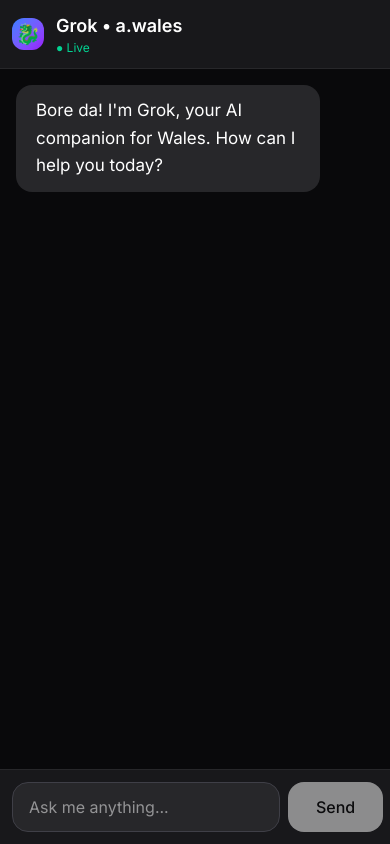
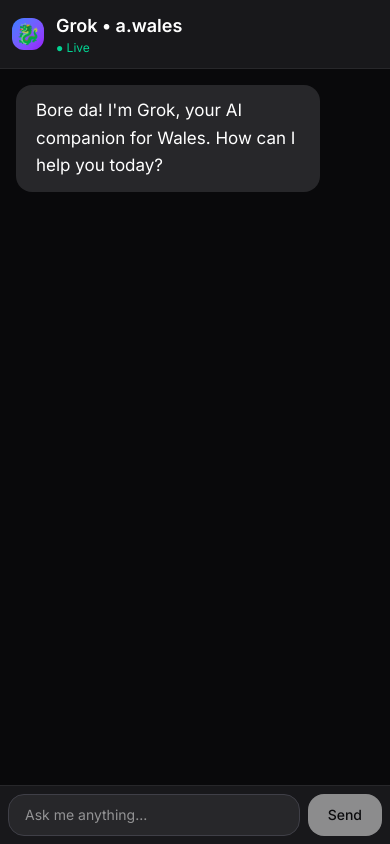
Before and after one commit to walesai/a-wales, a Next.js app: page /chat in a window 390 px wide. Built offline with nearby package versions, Linux system fonts and the light colour scheme.

Commit message:
Further mobile optimization for chat

```diff
--- a/app/chat/page.tsx
+++ b/app/chat/page.tsx
@@ -72,7 +72,7 @@ export default function ChatPage() {
       </div>
 
       {/* Input */}
-      <div className="p-3 border-t border-zinc-800 bg-zinc-900">
+      <div className="p-2 border-t border-zinc-800 bg-zinc-900">
   <div className="flex gap-2">
     <input
       type="text"
@@ -80,12 +80,12 @@ export default function ChatPage() {
       onChange={(e) => setInput(e.target.value)}
       onKeyDown={(e) => e.key === 'Enter' && sendMessage()}
       placeholder="Ask me anything..."
-            className="flex-1 bg-zinc-800 border border-zinc-700 rounded-2xl px-4 py-3 text-base focus:outline-none focus:border-blue-500"
+      className="flex-1 bg-zinc-800 border border-zinc-700 rounded-2xl px-4 py-2.5 text-sm focus:outline-none focus:border-blue-500"
     />
     <button
       onClick={sendMessage}
       disabled={isLoading || !input.trim()}
-            className="bg-white text-black px-7 rounded-2xl font-medium hover:bg-white/90 disabled:opacity-50"
+      className="bg-white text-black px-5 rounded-2xl font-medium hover:bg-white/90 disabled:opacity-50 text-sm"
     >
       Send
     </button>
```
Lines whose indentation alone changed are shown as unchanged.
